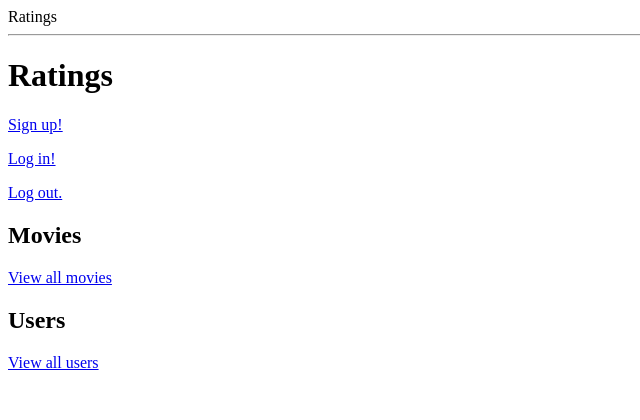
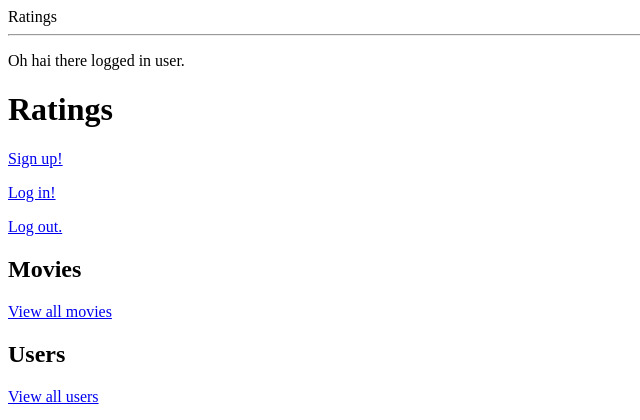
Before and after one commit to AnliYang/HB_Ex_20160201_Ratings, a Flask app: page / in a window 1280 px wide. Shown: the top 420 px of the page, without its empty margins (0-640 px from the left). Run offline with Flask 2, Linux system fonts and the light colour scheme; the visitor is signed in with stand-in values (Sample User, id 1).

Commit message:
Code reviewed Login and Logout. Added Logged in flag to base template." "

```diff
--- a/server.py
+++ b/server.py
@@ -83,7 +83,6 @@ def process_login():
     # get a user with that name, if none vs if exists
     existing_user = User.query.filter(User.email == attempted_email).first()
 
-    # FIXME this logic has a problem
     if (existing_user == None) or not attempted_email:
         # scold and return home, because user isnt there or they used a blank user
         flash("Nonexistent user. Please retry log in.")
--- a/templates/base.html
+++ b/templates/base.html
@@ -12,6 +12,10 @@
 <body>
   Ratings
   <hr>
+    {% if 'logged_in_user_id' in session %}
+    <p> Oh hai there logged in user. </p>
+    {% endif %}
+
   {% with messages = get_flashed_messages() %}
   {% if messages %}
     <ul class=flashes>
```
